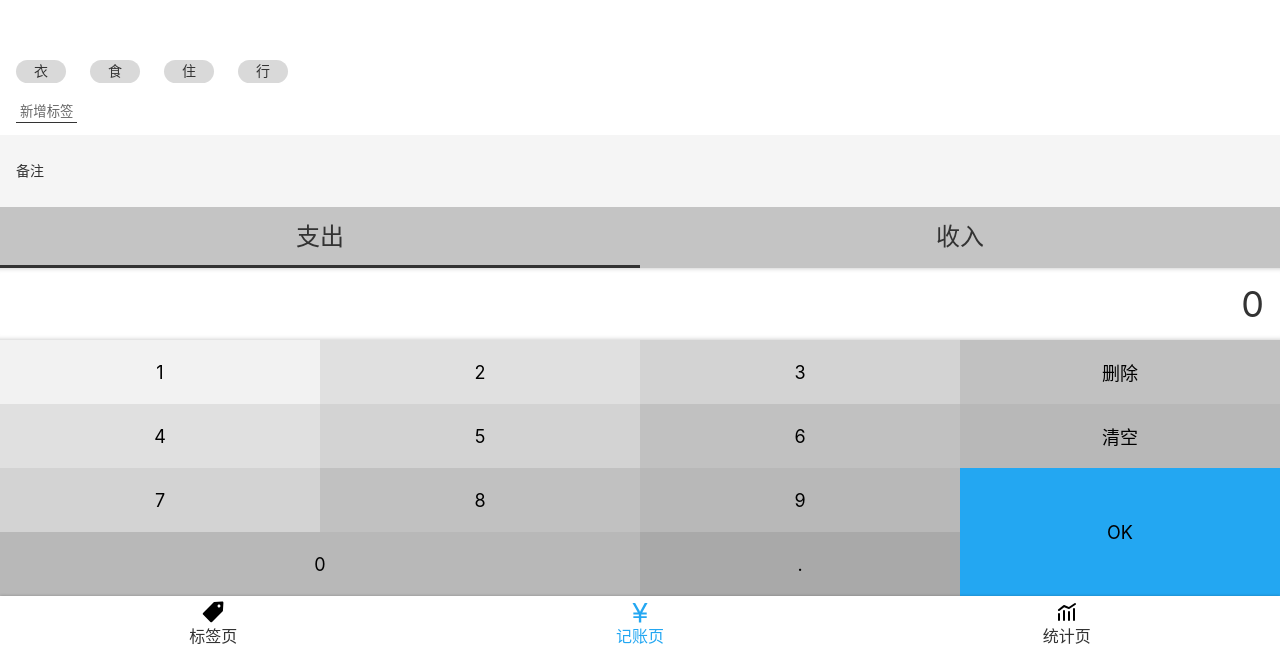
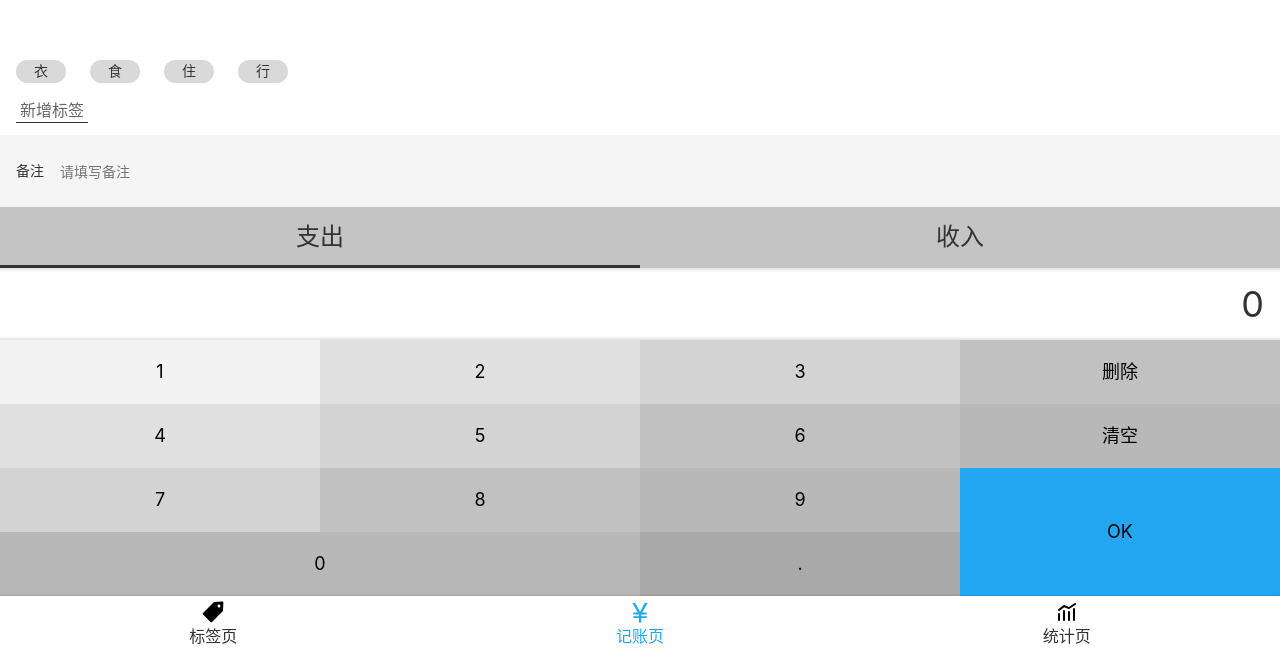
Before and after one commit to tomgao1/xiaobai-demo-react, a React app: page /money#/money in a window 1280 px wide. Shown: the part 148-800 px from the top of the page. Built offline with nearby package versions, Linux system fonts and the light colour scheme.

Commit message:
Tag.tsx的样式完成

```diff
--- /dev/null
+++ b/src/components/Center.tsx
@@ -0,0 +1,11 @@
+import styled from "styled-components";
+
+const Center = styled.div`
+display:flex;
+justify-content: center;
+align-items: center;
+flex-direction: column;
+
+`;
+
+export {Center};
--- a/src/components/Input.tsx
+++ b/src/components/Input.tsx
@@ -8,7 +8,7 @@
     > input {
       display:block;
       width: 100%;
-      height: 72px;
+      height: 44px;
       background: none;
       border: none;
     }
--- /dev/null
+++ b/src/components/Space.tsx
@@ -0,0 +1,6 @@
+import styled from "styled-components";
+
+const Space = styled.div`
+height:16px
+`;
+export {Space};
--- a/src/index.scss
+++ b/src/index.scss
@@ -16,8 +16,8 @@
   line-height: 1.2;
   background: #f5f5f5;
 }
-button{
-  font-family: inherit;
+button,input{
+  font: inherit;
 }
 :focus{
   outline: none;
--- a/src/views/Money/NoteSection.tsx
+++ b/src/views/Money/NoteSection.tsx
@@ -1,9 +1,9 @@
 import styled from "styled-components";
-import React,{  useRef, ChangeEventHandler } from 'react';
+import React,{ ChangeEventHandler } from 'react';
 import {Input} from '../../components/Input';
 const Wrapper = styled.section`
 background: #f5f5f5;
-padding: 0 16px;
+padding: 14px 16px;
 font-size: 14px;
 
  `;
@@ -20,8 +20,8 @@
    };
    return (
      <Wrapper>
-
-         <Input label="备注" type="text" value={note} onChange={onChange}/>
+      <Input label="备注" type="text" value={note} onChange={onChange}
+      placeholder="请填写备注"/>
      </Wrapper>
    )
  }
--- a/src/views/Tag.tsx
+++ b/src/views/Tag.tsx
@@ -5,10 +5,20 @@
 import Icon from 'components/Icon';
 import { Button } from 'components/Button';
 import styled from 'styled-components';
+import { Space } from 'components/Space';
+import { Input } from 'components/Input';
+import { Center } from 'components/Center';
 
 type Params = {
   id:string
 }
+const InputWrapper = styled.div`
+  background:white;
+  padding: 0 16px;
+  margin-top: 8px;
+`;
+
+
 const Topbar = styled.header`
   display:flex;
   justify-content: space-between;
@@ -30,15 +40,19 @@
       <span>编辑标签</span>
       <Icon/>
     </Topbar>
-    <div>
-      <label>
-        <span>标签名</span>
-        <input type = "text" placeholder="标签名"/>
-      </label>
-    </div>
-    <div>
+    <InputWrapper>
+    <Input label="标签名" type="text" placeholder="标签名" value={tag.name}/>
+    </InputWrapper>
+    <Center>
+      <Space/>
+      <Space/>
+      <Space/>
+
       <Button>删除标签</Button>
-    </div>
+    </Center>
+
+
+
   </Layout>
   );
 };
--- a/src/views/Tags.tsx
+++ b/src/views/Tags.tsx
@@ -5,6 +5,8 @@
 import Icon from 'components/Icon';
 import {Link} from 'react-router-dom';
 import {Button} from 'components/Button';
+import { Center } from 'components/Center';
+import { Space } from 'components/Space';
 
 const TagList = styled.ol`
   font-size: 16px;
@@ -22,15 +24,7 @@
     }
   }
 `;
-const Center = styled.div`
-  display:flex;
-  justify-content: center;
-  align-items: center;
-  flex-direction: column;
-`;
-const Space = styled.div`
-  height: 16px;
-`;
+
 
 function Tags() {
   const {tags} = useTags();
```
